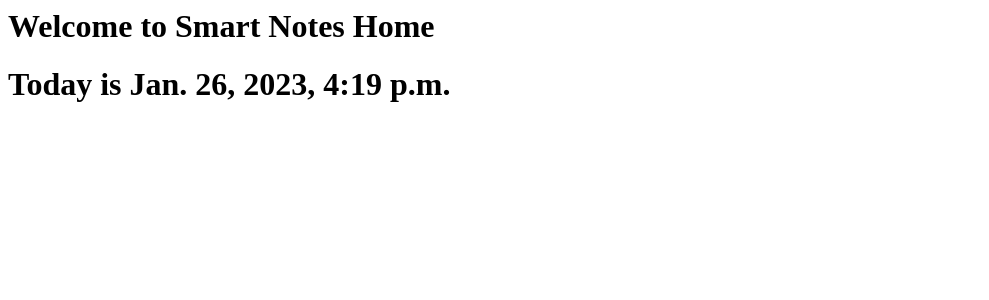
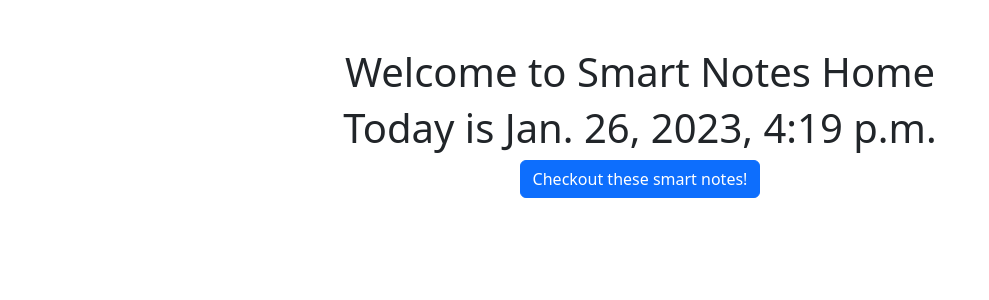
Before and after one commit to hitesh-rupchandani/smartnotes, a Django app: page /home in a window 1280 px wide. Shown: the top 300 px of the page, without its empty margins (0-989 px from the left). Run offline with Django 4.2, Linux system fonts and the light colour scheme.

Commit message:
added bootstrap css framework for fast designing and added link for retrive all notes

```diff
--- a/home/templates/home/welcome.html
+++ b/home/templates/home/welcome.html
@@ -3,4 +3,5 @@
 {% block content%}
         <h1>Welcome to Smart Notes Home</h1>
         <h1>Today is {{today}}</h1>
+        <a href="{% url 'notes.list' %}" class="btn btn-primary">Checkout these smart notes!</a>
 {% endblock %}
--- a/notes/urls.py
+++ b/notes/urls.py
@@ -3,6 +3,6 @@ from django.urls import path
 from notes import views
 
 urlpatterns = [
-    path('notes', views.NotesListView.as_view()),
+    path('notes', views.NotesListView.as_view(), name='notes.list'),
     path('notes/<int:pk>', views.NotesDetailView.as_view()),
 ]
--- a/static/templates/base.html
+++ b/static/templates/base.html
@@ -1,10 +1,12 @@
 {% load static %}
 <html>
     <head>
-        <link rel="stylesheet" type="text/css" href="{% static 'css/style.css' %}">
+        <link href="https://cdn.jsdelivr.net/npm/bootstrap@5.3.0-alpha1/dist/css/bootstrap.min.css" rel="stylesheet" integrity="sha384-GLhlTQ8iRABdZLl6O3oVMWSktQOp6b7In1Zl3/Jr59b6EGGoI1aFkw7cmDA6j6gD" crossorigin="anonymous">
     </head>
     <body>
-        {% block content %}
+        <div class="container text-center my-5">
+            {% block content %}
         {% endblock %}
+        </div>
     </body>
 </html>
```
